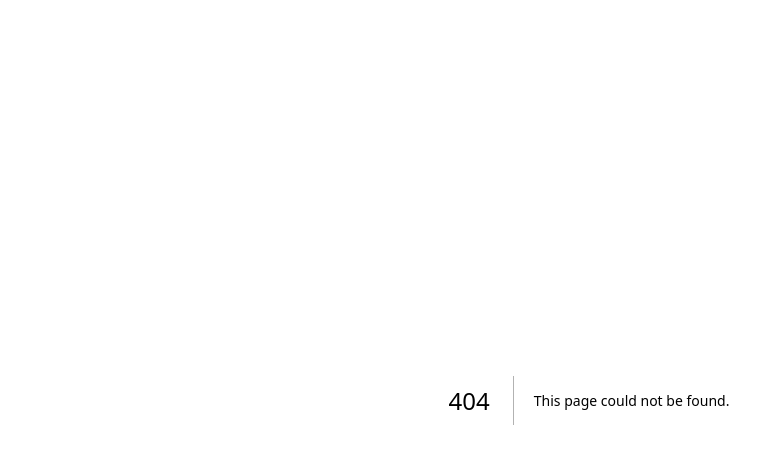
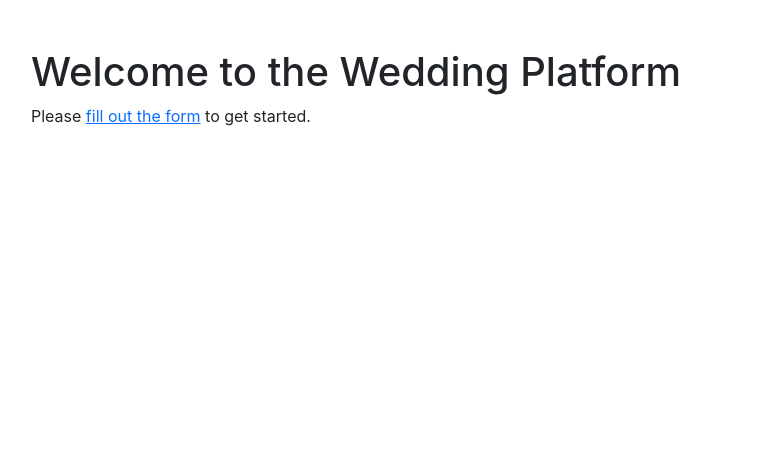
Before and after one commit to lportillo13/dw, a Next.js app: page / in a window 1280 px wide. Before the commit this address had no page. Shown: the top 464 px of the page, without its empty margins (51-811 px from the left). Built offline with nearby package versions, Linux system fonts and the light colour scheme.

Commit message:
added index page

```diff
--- /dev/null
+++ b/pages/index.js
@@ -0,0 +1,14 @@
+// pages/index.js
+import React from 'react';
+import Link from 'next/link';
+
+export default function Home() {
+  return (
+    <div className="container mt-5">
+      <h1>Welcome to the Wedding Platform</h1>
+      <p>
+        Please <Link href="/form"><a>fill out the form</a></Link> to get started.
+      </p>
+    </div>
+  );
+}
```
